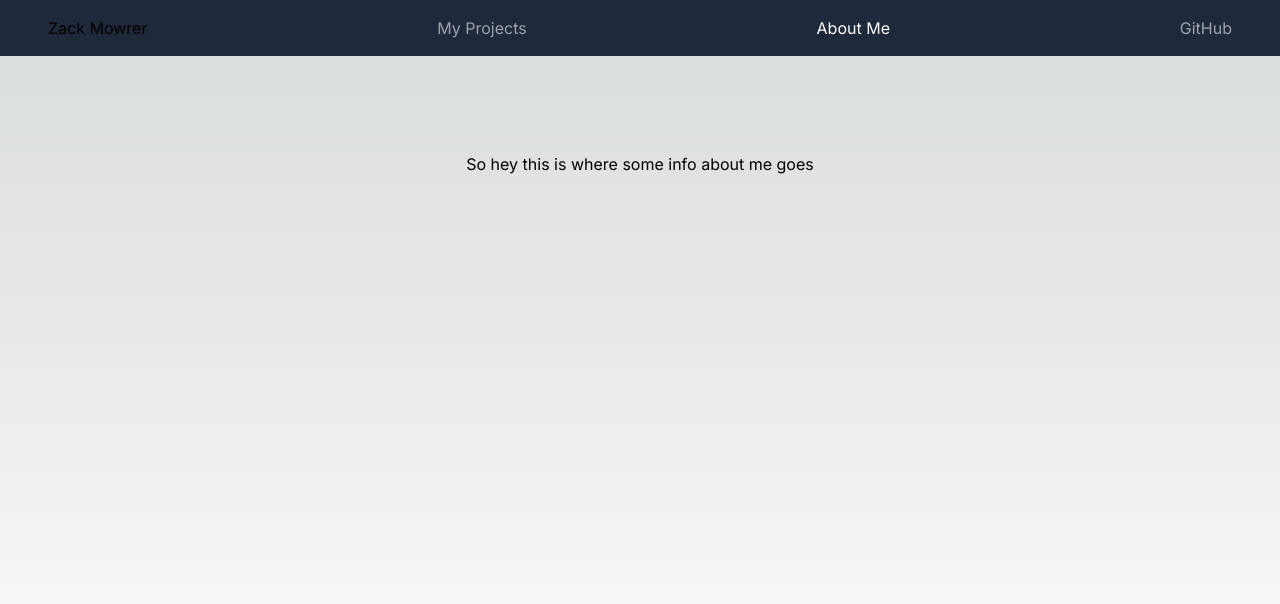
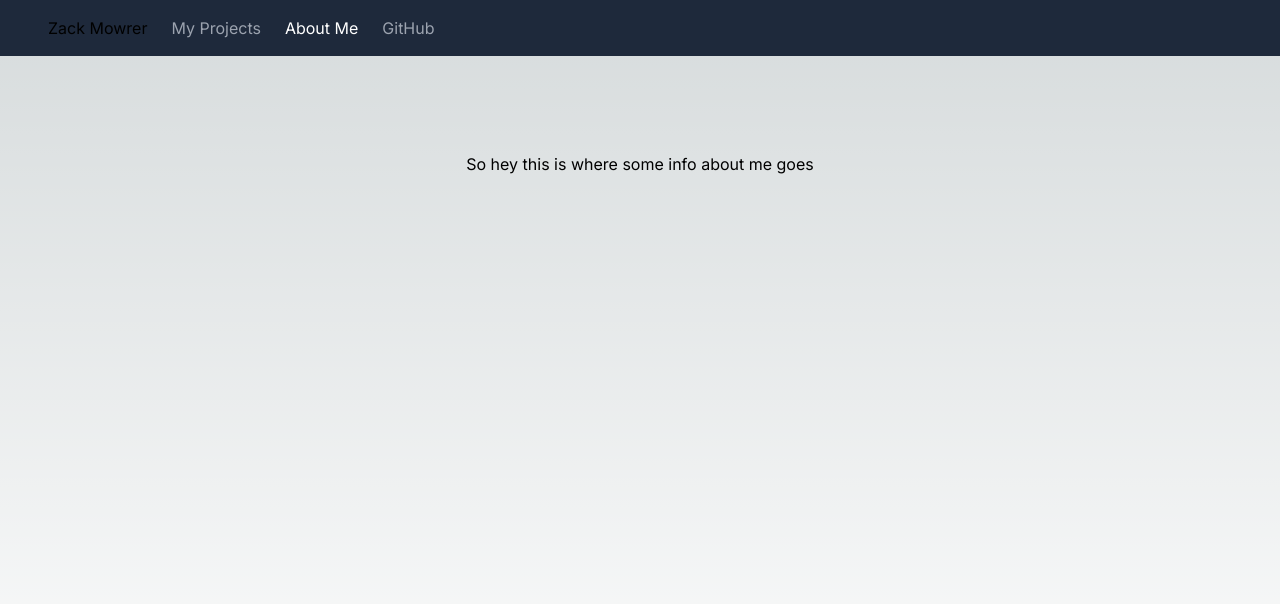
Before and after one commit to ZTMowrer947/portfolio, a Next.js app: page /about in a window 1280 px wide. Shown: the top 604 px of the page. Built offline with nearby package versions, Linux system fonts and the light colour scheme.

Commit message:
Tweak nav styling for mobile devices

```diff
--- a/app/(base-ui)/header.tsx
+++ b/app/(base-ui)/header.tsx
@@ -1,23 +1,16 @@
 import Link from 'next/link';
 import LocalNavLink from '@/app/(base-ui)/local-nav-link';
+import NavContainer from '@/app/(base-ui)/nav-container';
 
 export default function Header() {
   return (
     <header className="mx-auto px-12 py-4 bg-slate-800">
-      <nav className="flex justify-between">
-        <Link href="/projects">Zack Mowrer</Link>
-        <LocalNavLink href="/projects">My Projects</LocalNavLink>
-        <LocalNavLink href="/about">About Me</LocalNavLink>
+      <nav className="flex flex-col md:flex-row justify-between">
+        <Link href="/projects" className="md:mr-3 self-center">
+          Zack Mowrer
+        </Link>
 
-        {/* TODO: Replace text for the following external with image icons */}
-        <a
-          href="https://github.com/ZTMowrer947"
-          rel="noreferrer noopener"
-          target="_blank"
-          className="text-gray-400 hover:text-white"
-        >
-          GitHub
-        </a>
+        <NavContainer />
       </nav>
     </header>
   );
--- /dev/null
+++ b/app/(base-ui)/nav-container.tsx
@@ -0,0 +1,29 @@
+'use client';
+
+import { useState } from 'react';
+import NavContent from '@/app/(base-ui)/nav-content';
+
+export default function NavContainer() {
+  const [isCollapsed, setCollapsed] = useState(true);
+
+  const handleToggle = () => setCollapsed((prevCollapsed) => !prevCollapsed);
+
+  return (
+    <>
+      {/* TODO: Replace toggle button text with "hamburger" icon */}
+      <button
+        onClick={handleToggle}
+        className="md:hidden self-start rounded border-2 p-2"
+      >
+        Toggle
+      </button>
+      <div
+        className={`flex flex-1 flex-col items-start md:items-center md:flex-row justify-start ${
+          isCollapsed ? 'hidden md:block' : ''
+        }`}
+      >
+        <NavContent />
+      </div>
+    </>
+  );
+}
--- /dev/null
+++ b/app/(base-ui)/nav-content.tsx
@@ -0,0 +1,24 @@
+import LocalNavLink from '@/app/(base-ui)/local-nav-link';
+
+export default function NavContent() {
+  return (
+    <>
+      <LocalNavLink href="/projects" className="md:mx-3">
+        My Projects
+      </LocalNavLink>
+      <LocalNavLink href="/about" className="md:mx-3">
+        About Me
+      </LocalNavLink>
+
+      {/* TODO: Replace text for the following external with image icons */}
+      <a
+        href="https://github.com/ZTMowrer947"
+        rel="noreferrer noopener"
+        target="_blank"
+        className="text-gray-400 hover:text-white md:mx-3"
+      >
+        GitHub
+      </a>
+    </>
+  );
+}
```
